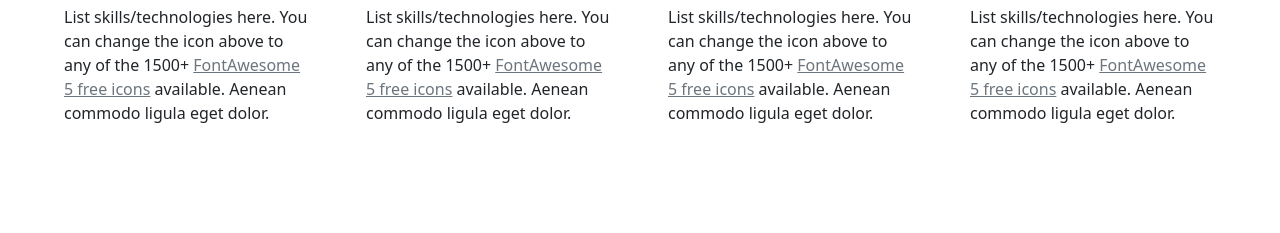
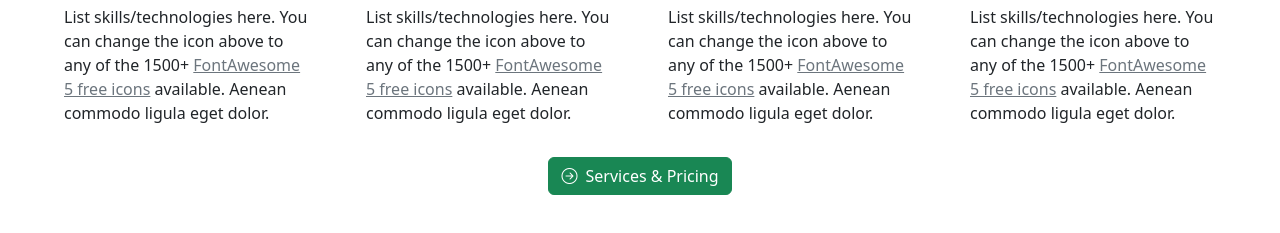
Before and after one commit to JesperCheong/Portfolio-Page-Clone, a plain HTML site: page index.html in a window 1280 px wide. Shown: the part 859-1092 px from the top of the page. Before the commit the page ends 1048 px from the top, so only its background shows below. Drawn offline with nearby package versions, Linux system fonts and the light colour scheme.

Commit message:
Added button to "What I Do" section
- added Services & Pricing button

```diff
--- a/index.html
+++ b/index.html
@@ -211,6 +211,14 @@
       </div>
     </div>
 
+
+    <div class="text-center mt-3 mb-5">
+      <a href="#" type="button" class="btn btn-success">
+        <i class="bi bi-arrow-right-circle me-1"></i>
+        Services & Pricing
+      </a>
+    </div>
+
   </section>
 
 
```
